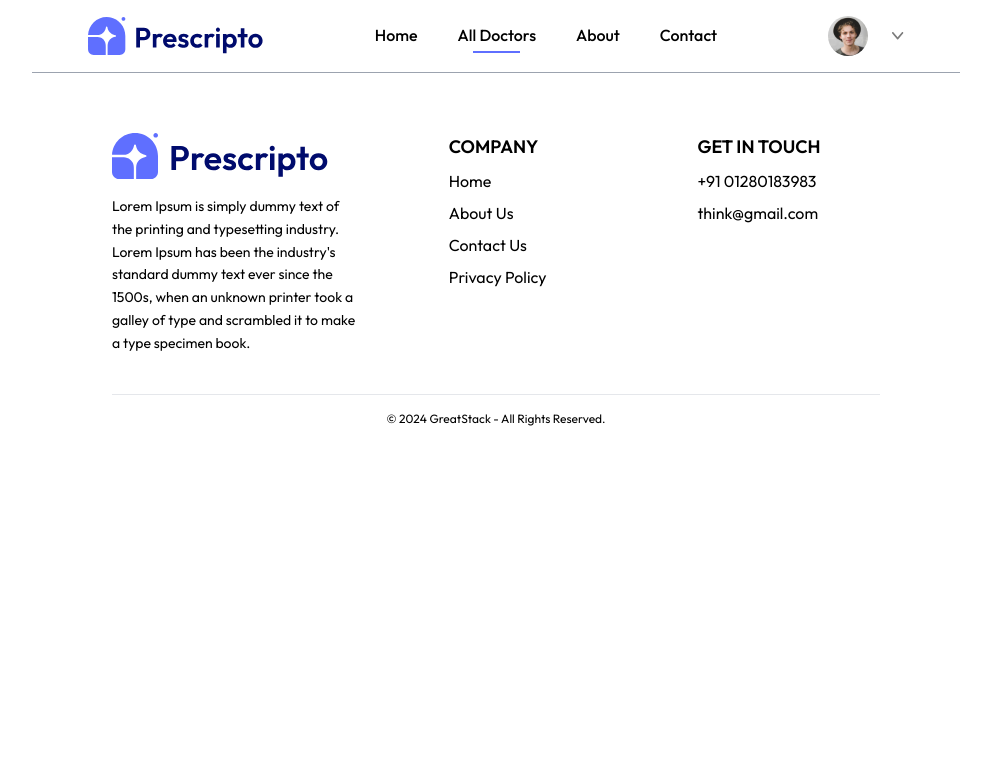
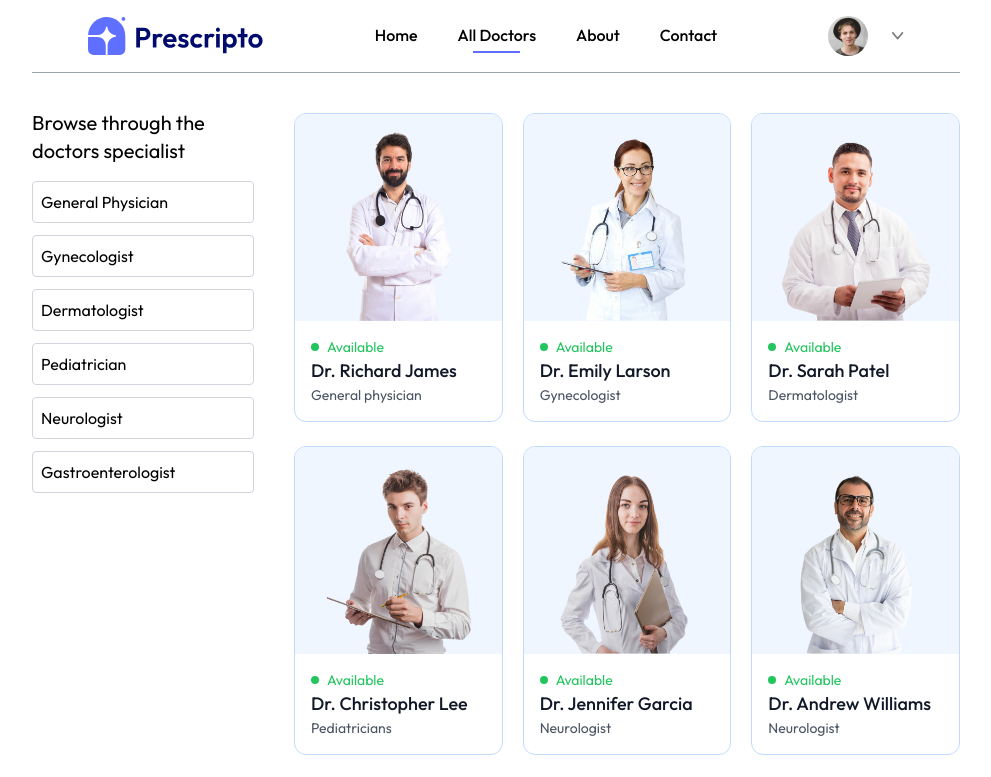
Before and after one commit to prajyotpatilll/prescripto, a React (Vite) app in the folder frontend/: page /doctors in a window 1280 px wide. Shown: the top 777 px of the page, without its empty margins (144-1135 px from the left). Built offline with nearby package versions, Linux system fonts and the light colour scheme.

Commit message:
doctors speciallity filter is done and some basic compenanats created

```diff
--- a/frontend/src/componants/Banner.jsx
+++ b/frontend/src/componants/Banner.jsx
@@ -14,7 +14,7 @@ const Banner = () => {
          <button onClick={()=>navigate('./login')} className='flex items-center gap-2 bg-white px-10 py-4  rounded-full text-gray-600 text-sm  m-auto md:m-0 hover:scale-105 transition-all duration-300'>Create Account</button>
       </div>
       <div className='md:w-1/2 relative'>
-          <img  src={assets.appointment_img} alt="" srcset="" />
+          <img  src={assets.appointment_img} alt="" srcSet="" />
       </div>
     </div>
   )
--- a/frontend/src/componants/Footer.jsx
+++ b/frontend/src/componants/Footer.jsx
@@ -1,36 +1,36 @@
 import React from "react";
 import { assets } from "../assets/assets_frontend/assets";
+import Logo from "./Logo";
+import Navcom from "./Navcom";
 
 const Footer = () => {
   return (
     <div className="bg-white text-black py-10 px-6 md:px-10 lg:px-20">
+      <hr className="p-5"/>
   <div className="flex flex-col lg:flex-row justify-between gap-8">
 
     {/* Logo and Description Section */}
     <div className="flex flex-col items-center lg:items-start text-center lg:text-left space-y-4 lg:w-1/3">
-      <img src={assets.logo} alt="Company Logo" className="w-25 h-auto" />
+      <Logo/>
       <p className="text-sm text-black-400 leading-relaxed">
         Lorem Ipsum is simply dummy text of the printing and typesetting industry. Lorem Ipsum has been the industry's standard dummy text ever since the 1500s, when an unknown printer took a galley of type and scrambled it to make a type specimen book.
       </p>
     </div>
 
     {/* Links Section */}
-    <div className="flex flex-col sm:flex-row  justify-around w-full lg:w-2/3 gap-8">
+    <div className="flex flex-col sm:flex-row  justify-around   w-full lg:w-2/3 gap-8">
 
       {/* Company Links */}
       <div className="space-y-2">
-        <h2 className="font-semibold text-lg text-black">COMPANY</h2>
-        <p className="text-gray hover:text-gray-600 cursor-pointer">Home</p>
-        <p className="text-gray hover:text-gray-600 cursor-pointer">About Us</p>
-        <p className="text-gray hover:text-gray-600 cursor-pointer">Contact Us</p>
-        <p className="text-gray hover:text-gray-600 cursor-pointer">Privacy Policy</p>
-      </div>
+      <h2 className="font-semibold text-lg text-black ">COMPANY</h2>
+      <Navcom style="flex-col gap-1 font-light text-gray" /> {/* Pass 'flex-col' as style here */}
+    </div>
 
       {/* Contact Information */}
       <div className="space-y-2">
         <h2 className="font-semibold text-lg text-black">GET IN TOUCH</h2>
-        <p className="text-gray hover:text-gray-600 cursor-pointer">+91 01280183983</p>
-        <p className="text-gray hover:text-gray-600 cursor-pointer">think@gmail.com</p>
+        <p className="text-gray text-light hover:text-gray-600 cursor-pointer">+91 01280183983</p>
+        <p className="text-gray text-light hover:text-gray-600 cursor-pointer">think@gmail.com</p>
       </div>
 
     </div>
--- a/frontend/src/componants/Header.jsx
+++ b/frontend/src/componants/Header.jsx
@@ -9,17 +9,17 @@ const Header = () => {
         Book Appointment <br  /> With Trusted Doctors
         </p>
         <div className='flex flex-col md:flex-row items-center gap-3 text-white text-sm font-light'>
-            <img src={assets.group_profiles} alt="" srcset="" />
+            <img src={assets.group_profiles} alt="" srcSet="" />
             <p>Simply browse through our extensive list of trusted doctors,<br className='md:block hidden' />
             schedule your appointment hassle-free.</p>
         </div>
         <a href="#speciallity" className='flex items-center gap-2 bg-white px-8 py-3  rounded-full text-gray-600 text-sm  m-auto md:m-0 hover:scale-105 transition-all duration-300'>
-            book Appointment <img className='w-3' src={assets.arrow_icon} alt="" srcset="" />
+            book Appointment <img className='w-3' src={assets.arrow_icon} alt="" srcSet="" />
         </a>
 
       </div>
       <div className='md:w-1/2 relative'>
-          <img className='w-full md:absolute bottom-0 h-auto rounded-lg' src={assets.header_img} alt="" srcset="" />
+          <img className='w-full md:absolute bottom-0 h-auto rounded-lg' src={assets.header_img} alt="" srcSet="" />
       </div>
     </div>
   )
--- /dev/null
+++ b/frontend/src/componants/Logo.jsx
@@ -0,0 +1,14 @@
+import React from 'react'
+import { assets } from '../assets/assets_frontend/assets'
+import { useNavigate } from 'react-router-dom'
+
+const Logo = () => {
+    const navigate = useNavigate()
+  return (
+    <div>
+      <img onClick={()=>navigate('/')} src={assets.logo} alt=""  className='w-44 cursor-pointer'/>
+    </div>
+  )
+}
+
+export default Logo
--- a/frontend/src/componants/Navbar.jsx
+++ b/frontend/src/componants/Navbar.jsx
@@ -1,6 +1,8 @@
 import React, { useState } from 'react'
 import {assets} from '../assets/assets_frontend/assets.js'
 import { NavLink,useNavigate } from 'react-router-dom'
+import Logo from './Logo.jsx';
+import Navcom from './Navcom.jsx';
 
 const Navbar = () => {
     //use navigate hook
@@ -13,34 +15,19 @@ const Navbar = () => {
 
   return (
     <div className='flex items-center justify-around py-4 mb-5 border-b border-b-gray-400'>
-      <NavLink to='/'>
-        <img src={assets.logo} alt=""  className='w-44 cursor-pointer'/>
-      </NavLink>
+
+        <Logo/>
+
 
       <ul className='hidden md:flex items-start gap-10 font-medium'>
-        <NavLink to='/'>
-            <li className='py-1'>Home</li>
-            <hr className='border-none outline-none h-0.5 bg-primary w-3/5 m-auto hidden'/>
-        </NavLink>
-        <NavLink to='/doctors'>
-            <li className='py-1'>All Doctors</li>
-            <hr className='border-none outline-none h-0.5 bg-primary w-3/5 m-auto hidden'/>
-        </NavLink>
-        <NavLink to='/About'>
-            <li className='py-1'>About</li>
-            <hr className='border-none outline-none h-0.5 bg-primary w-3/5 m-auto hidden'/>
-        </NavLink>
-        <NavLink to='/contact'>
-            <li className='py-1'>Contact</li>
-            <hr className='border-none outline-none h-0.5 bg-primary w-3/5 m-auto hidden'/>
-        </NavLink>
+        <Navcom/>
       </ul>
       <div className='flex items-center gap-4'>
         {
             token
             ? <div className='flex items-center gap-6 cursor-pointer group relative'>
-                <img className='w-10 rounded-full' src={assets.profile_pic} alt="" srcset="" />
-                <img className='w-3' src={assets.dropdown_icon} alt="" srcset="" />
+                <img className='w-10 rounded-full' src={assets.profile_pic} alt="" srcSet="" />
+                <img className='w-3' src={assets.dropdown_icon} alt="" srcSet="" />
                 <div className='absolute top-0 right-0 pt-20 text-base font-medium text-gray-600 z-20 hidden group-hover:block'>
                     <div className='min-w-48 bg-stone-50 rounded flex-col gap-5 p-4'>
                         <p onClick={()=>navigate('./Myprofile')} className='hover:text-black cursor-pointer'>My Profile</p>
--- /dev/null
+++ b/frontend/src/componants/Navcom.jsx
@@ -0,0 +1,29 @@
+import React from 'react';
+import { NavLink } from 'react-router-dom';
+
+const Navcom = ({ style }) => {
+  return (
+    <div>
+      <ul className={`hidden md:flex ${style} items-start gap-10 font-medium`}>
+        <NavLink to='/'>
+          <li className='py-1'>Home</li>
+          <hr className='border-none outline-none h-0.5 bg-primary w-3/5 m-auto hidden'/>
+        </NavLink>
+        <NavLink to='/doctors'>
+          <li className='py-1'>All Doctors</li>
+          <hr className='border-none outline-none h-0.5 bg-primary w-3/5 m-auto hidden'/>
+        </NavLink>
+        <NavLink to='/about'>
+          <li className='py-1'>About</li>
+          <hr className='border-none outline-none h-0.5 bg-primary w-3/5 m-auto hidden'/>
+        </NavLink>
+        <NavLink to='/contact'>
+          <li className='py-1'>Contact</li>
+          <hr className='border-none outline-none h-0.5 bg-primary w-3/5 m-auto hidden'/>
+        </NavLink>
+      </ul>
+    </div>
+  );
+};
+
+export default Navcom;
--- a/frontend/src/componants/Topdoctors.jsx
+++ b/frontend/src/componants/Topdoctors.jsx
@@ -12,7 +12,7 @@ const Topdoctors = () => {
       <div className='w-full grid grid-cols-auto gap-5 pt-5 gap-y-6 px-3 sm:px-0 '>
         {
             doctors.slice(0,12).map((item,index)=>(
-                <div onClick={()=>navigate(`/appointment/${item._id}`)} className='border border-blue-200 rounded-xl overflow-hidden cursor-pointer transform transition duration-300 hover:scale-105'>
+                <div key={item._id} onClick={()=>navigate(`/appointment/${item._id}`)} className='border border-blue-200 rounded-xl overflow-hidden cursor-pointer transform transition duration-300 hover:scale-105'>
                     <img className='bg-blue-50' src={item.image} alt="" />
                     <div className='p-4'>
                         <div className='flex items-center gap-2 text-sm text-center text-green-500'>
--- a/frontend/src/pages/Doctors.jsx
+++ b/frontend/src/pages/Doctors.jsx
@@ -1,11 +1,96 @@
-import React from 'react'
+import React, { useContext, useEffect, useState } from "react";
+import { useNavigate, useParams } from "react-router-dom";
+import { AppContext } from "../context/AppContext";
 
 const Doctors = () => {
+  const { speciality } = useParams();
+  const navigate = useNavigate();
+  const { doctors } = useContext(AppContext);
+  const [filterdoc, setfilterdoc] = useState([]);
+
+  const applayfilter = () => {
+    if (speciality) {
+      setfilterdoc(doctors.filter((doc) => doc.speciality === speciality));
+    } else {
+      setfilterdoc(doctors);
+    }
+  };
+
+  useEffect(() => {
+    applayfilter();
+  }, [doctors, speciality]);
+
+  const handleSpecialtyClick = (specialty) => {
+    navigate(`/doctors/${specialty}`);
+  };
+
+
   return (
-    <div>
+    <div className="flex justify-between ">
+      <div className="w-1/4 mr-10">
+        <h2 className="text-xl py-4 ">Browse through the doctors specialist</h2>
+        <div className="space-y-3">
+        <p
+            onClick={() => handleSpecialtyClick('General physician')}
+            className="border border-gray-300 p-2 rounded hover:bg-gray-100 cursor-pointer transition"
+          >
+            General Physician
+          </p>
+          <p
+            onClick={() => handleSpecialtyClick('Gynecologist')}
+            className="border border-gray-300 p-2 rounded hover:bg-gray-100 cursor-pointer transition"
+          >
+            Gynecologist
+          </p>
+          <p
+            onClick={() => handleSpecialtyClick('Dermatologist')}
+            className="border border-gray-300 p-2 rounded hover:bg-gray-100 cursor-pointer transition"
+          >
+            Dermatologist
+          </p>
+          <p
+            onClick={() => handleSpecialtyClick('Pediatricians')}
+            className="border border-gray-300 p-2 rounded hover:bg-gray-100 cursor-pointer transition"
+          >
+            Pediatrician
+          </p>
+          <p
+            onClick={() => handleSpecialtyClick('Neurologist')}
+            className="border border-gray-300 p-2 rounded hover:bg-gray-100 cursor-pointer transition"
+          >
+            Neurologist
+          </p>
+          <p
+            onClick={() => handleSpecialtyClick('Gynecologist')}
+            className="border border-gray-300 p-2 rounded hover:bg-gray-100 cursor-pointer transition"
+          >
+            Gastroenterologist
+          </p>
+        </div>
+      </div>
 
+      {/* part second */}
+      <div className="w-3/4 grid grid-cols-auto gap-5 pt-5 gap-y-6 px-3 sm:px-0 ">
+        {filterdoc.map((item, index) => (
+          <div
+            key={item._id}
+            onClick={() => navigate(`/appointment/${item._id}`)}
+            className="border border-blue-200 rounded-xl overflow-hidden cursor-pointer transform transition duration-300 hover:scale-105"
+          >
+            <img className="bg-blue-50" src={item.image} alt="" />
+            <div className="p-4">
+              <div className="flex items-center gap-2 text-sm text-center text-green-500">
+                <p className="w-2 h-2 bg-green-500 rounded-full"></p>
+                <p>Available</p>
+              </div>
+              <p className="text-gray-900 text-lg font-medium">{item.name}</p>
+              <p className="text-gray-600 text-sm">{item.speciality}</p>
+            </div>
+          </div>
+        ))}
+      </div>
     </div>
-  )
-}
+  );
+};
 
-export default Doctors
+export default Doctors;
```
